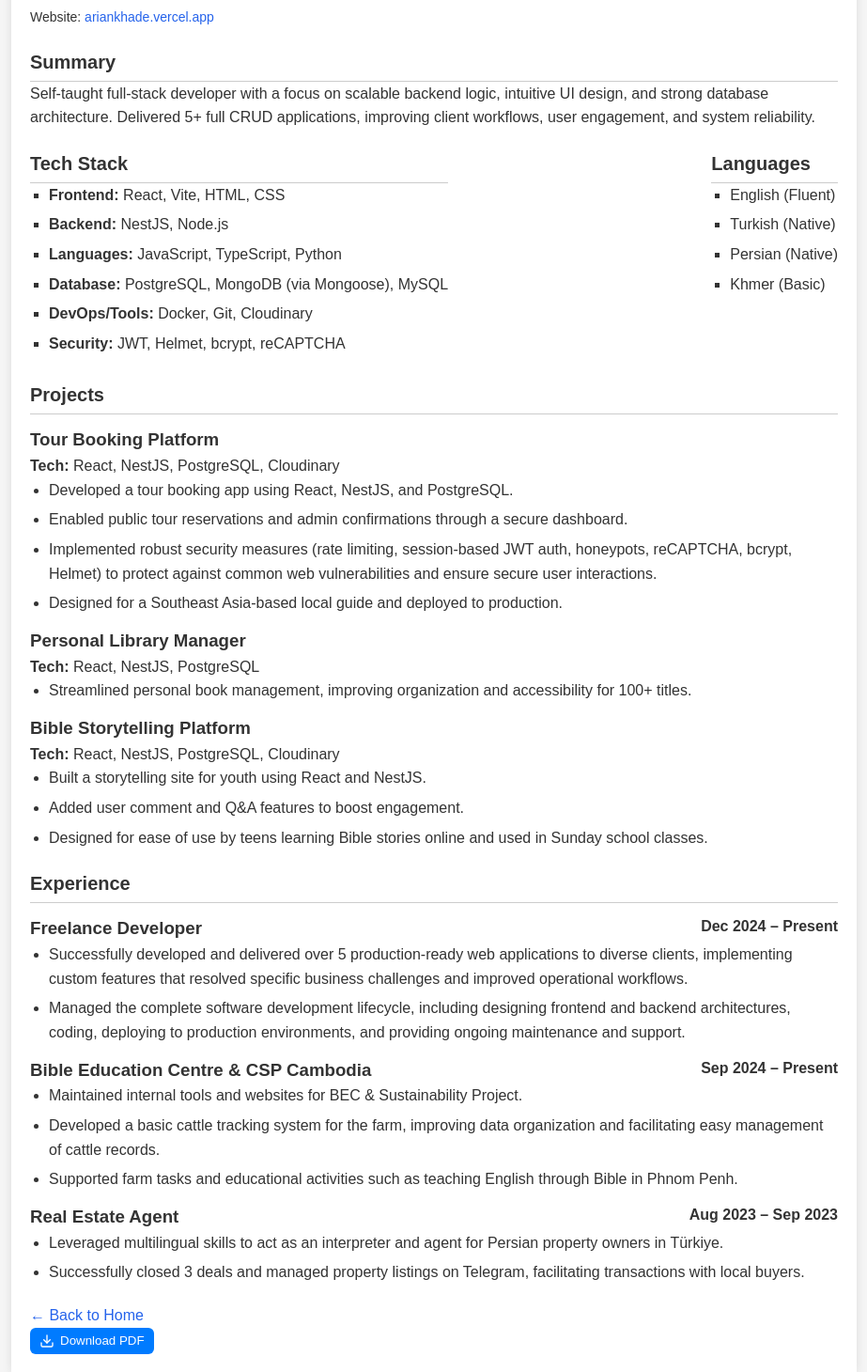
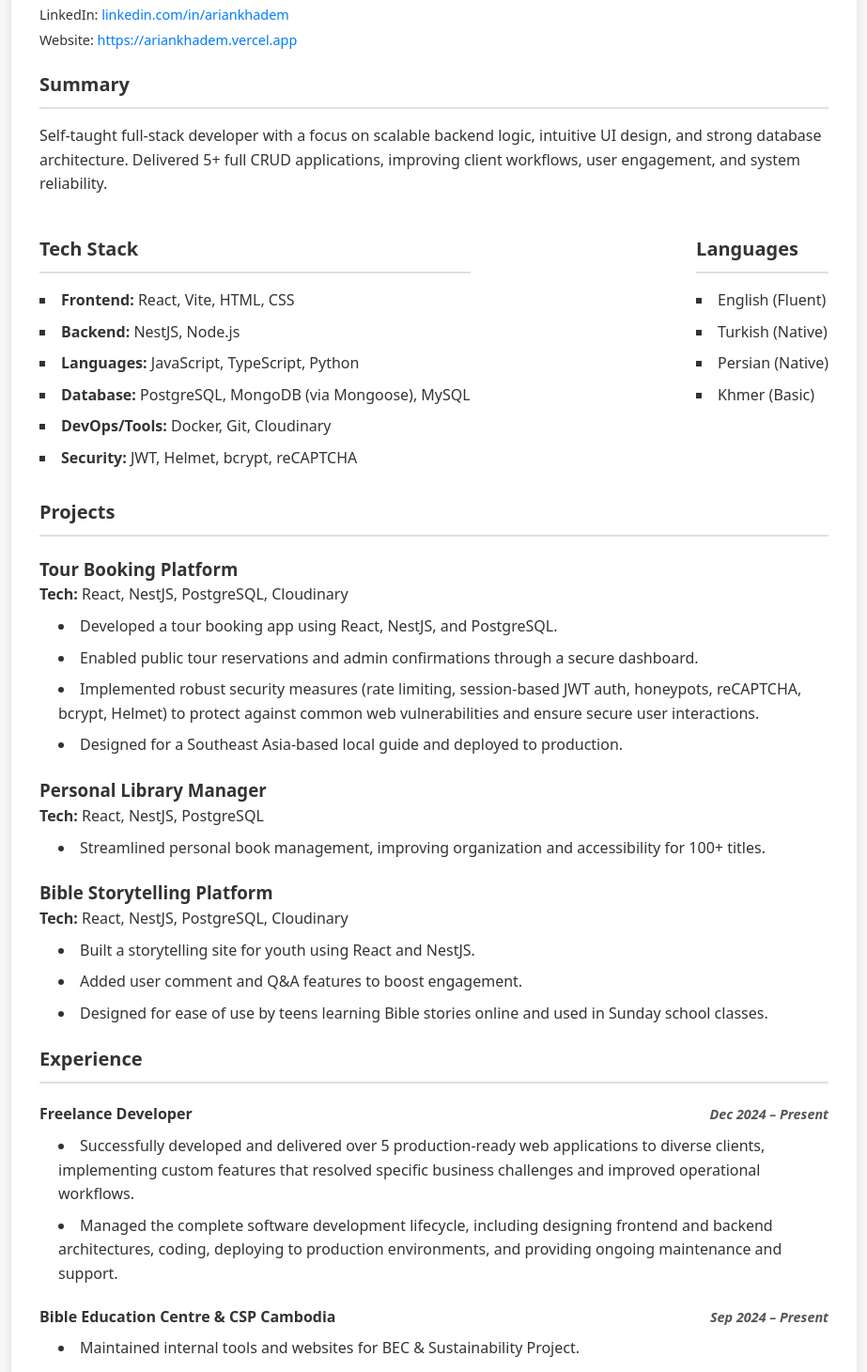
Before and after one commit to calledarian/Portfolio, a React (Create React App) app: page /resume in a window 1280 px wide. Shown: the part 200-1660 px from the top of the page at 94% size, without its empty margins (178-1101 px from the left). Built offline with nearby package versions, Linux system fonts and the light colour scheme.

Commit message:
new resume

```diff
--- a/src/Resume.css
+++ b/src/Resume.css
@@ -1,83 +1,252 @@
-.resume-container {
-  max-width: 900px;
-  margin: 20px auto;
-  padding: 20px;
-  font-family: Arial, sans-serif;
-  color: #333;
-  background: white;
-  box-shadow: 0 0 10px rgba(0,0,0,0.1);
+/* resume-improved.css */
+
+/* 1. ROOT & VARIABLES
+   ========================================================================== */
+/* Centralizing control for colors, fonts, and spacing.
+   Makes future updates (like adding a dark mode) trivial. */
+:root {
+  --primary-color: #007bff;
+  --primary-hover: #0056b3;
+  --text-color: #333;
+  --text-light: #555;
+  --border-color: #e0e0e0;
+  --background-color: #fff;
+  --page-background: #f7f7f7;
+  --shadow-color: rgba(0, 0, 0, 0.1);
+
+  --font-sans: system-ui, -apple-system, BlinkMacSystemFont, 'Segoe UI', Roboto, 'Helvetica Neue', Arial, sans-serif;
+  --spacing-base: 1.25rem; /* 20px */
 }
 
-.resume-header h1 {
+/* 2. MODERN RESET & BODY DEFAULTS
+   ========================================================================== */
+/* A simple reset for consistency across browsers. */
+*,
+*::before,
+*::after {
+  box-sizing: border-box;
   margin: 0;
-  font-size: 32px;
-  font-weight: bold;
+  padding: 0;
 }
 
-.title {
-  font-size: 18px;
-  margin-top: 4px;
+body {
+  font-family: var(--font-sans);
+  color: var(--text-color);
+  background-color: var(--page-background);
+  line-height: 1.6;
 }
 
-.contact-info p {
-  margin: 4px 0;
-  font-size: 14px;
+a {
+  color: var(--primary-color);
+  text-decoration: none;
 }
 
-.resume-section {
-  margin-top: 20px;
-}
-
-.resume-section h2 {
-  font-size: 20px;
-  border-bottom: 1px solid #ccc;
-  padding-bottom: 4px;
+a:hover {
+  text-decoration: underline;
 }
 
 ul {
-  padding-left: 20px;
+  list-style-position: inside;
+  padding-left: 0; /* Let list items handle their own padding */
 }
 
-ul li {
-  margin-bottom: 6px;
+/* 3. LAYOUT & CONTAINER
+   ========================================================================== */
+.resume-container {
+  max-width: 900px;
+  margin: var(--spacing-base) auto;
+  padding: calc(var(--spacing-base) * 1.5); /* 30px */
+  background: var(--background-color);
+  box-shadow: 0 4px 12px var(--shadow-color);
+  border-radius: 8px;
 }
 
 .columns-container {
   display: flex;
+  flex-wrap: wrap; /* Allows wrapping on smaller screens */
   justify-content: space-between;
-  gap: 20px;
+  gap: var(--spacing-base);
+  margin-top: var(--spacing-base);
 }
 
-.language-list, .tech-list {
-  list-style: square;
+/* 4. COMPONENT STYLES
+   ========================================================================== */
+.resume-header h1 {
+  font-size: 2rem; /* 32px */
+  font-weight: 700;
+  margin-bottom: 0.25rem;
 }
 
-.experience-item, .project-item {
-  margin-top: 12px;
+.resume-header .title {
+  font-size: 1.125rem; /* 18px */
+  color: var(--text-light);
+  font-weight: 500;
+  margin-bottom: 1rem;
+}
+
+.contact-info p {
+  font-size: 0.9rem; /* ~14px */
+  margin-bottom: 0.25rem;
+}
+
+.resume-section {
+  margin-top: var(--spacing-base);
+}
+
+.resume-section h2 {
+  font-size: 1.25rem; /* 20px */
+  border-bottom: 2px solid var(--border-color);
+  padding-bottom: 0.5rem;
+  margin-bottom: 1rem;
+}
+
+.tech-list li,
+.language-list li {
+  list-style-type: square;
+  margin-bottom: 0.5rem;
+}
+
+.project-item,
+.experience-item {
+  margin-top: 1.25rem;
+}
+
+.project-item ul,
+.experience-item ul {
+  padding-left: 1.25rem; /* Indent lists within sections */
+  margin-top: 0.5rem;
+}
+
+.project-item li,
+.experience-item li {
+  margin-bottom: 0.5rem;
 }
 
 .experience-header {
   display: flex;
   justify-content: space-between;
-  font-weight: bold;
+  align-items: baseline;
+  font-weight: 600;
+}
+
+.experience-header h3 {
+  font-size: 1rem;
+}
+
+.experience-header .date {
+  font-size: 0.9rem;
+  color: var(--text-light);
+  font-style: italic;
+}
+
+/* Footer & Download Button */
+.resume-footer {
+  display: flex;
+  justify-content: space-between;
+  align-items: center;
+  margin-top: calc(var(--spacing-base) * 1.5);
+  padding-top: var(--spacing-base);
+  border-top: 1px solid var(--border-color);
 }
 
 .download-button {
-  background-color: #007bff;
-  color: white;
-  padding: 6px 10px;
+  background-color: var(--primary-color);
+  color: var(--background-color);
+  padding: 0.6rem 1rem;
   border: none;
   border-radius: 6px;
   cursor: pointer;
   display: flex;
   align-items: center;
-  gap: 6px;
+  gap: 0.5rem;
+  font-size: 0.9rem;
+  font-weight: 600;
+  transition: background-color 0.2s ease-in-out, transform 0.1s ease;
 }
 
 .download-button:hover {
-  background-color: #0056b3;
+  background-color: var(--primary-hover);
+  text-decoration: none; /* Remove underline on hover for buttons */
 }
 
-.no-print {
-  margin-top: 20px;
+.download-button:active {
+  transform: scale(0.98);
 }
+
+/* ==========================================================================
+   5. ULTRA-COMPACT PRINT STYLES (Final Squeeze for Single Page)
+   ========================================================================== */
+@media print {
+  /* FINAL SQUEEZE: Smallest readable font size and very tight line height */
+  body {
+    background-color: var(--background-color);
+    font-size: 9pt; /* Reduced from 9.5pt */
+    line-height: 1.25; /* Reduced from 1.35 */
+  }
+
+  /* Hide non-printable elements */
+  .no-print {
+    display: none !important;
+  }
+
+  /* Remove shadows and borders for a flat, clean print look */
+  .resume-container {
+    max-width: 100%;
+    margin: 0;
+    padding: 0;
+    box-shadow: none;
+    border: none;
+    border-radius: 0;
+  }
+
+  /* Use the full page width and remove any screen transforms */
+  .print-wrapper {
+    width: 100%;
+    transform: none;
+  }
+
+  /* FINAL SQUEEZE: Minimal spacing between ALL elements */
+  .resume-section,
+  .columns-container,
+  .project-item,
+  .experience-item {
+    margin-top: 0.6rem;
+  }
+
+  .resume-header h1 {
+    margin-bottom: 0.1rem; /* Tighten space after name */
+  }
+  .resume-header .title {
+    margin-bottom: 0.6rem; /* Tighten space after title */
+  }
+
+  /* FINAL SQUEEZE: Almost no space below section titles */
+  .resume-section h2 {
+    margin-bottom: 0.4rem;
+    padding-bottom: 0.2rem;
+  }
+
+  /* FINAL SQUEEZE: Minimal space between list items */
+  .project-item ul,
+  .experience-item ul {
+    margin-top: 0.2rem;
+  }
+  .project-item li,
+  .experience-item li,
+  .tech-list li,
+  .language-list li {
+    margin-bottom: 0.15rem;
+  }
+
+  /* Make links look like normal text in print */
+  a {
+    color: inherit;
+    text-decoration: none;
+  }
+
+  /* FINAL SQUEEZE: Tighter page margins */
+  @page {
+    size: A4;
+    margin: 1.2cm; /* Reduced from 1.5cm */
+  }
+}
--- a/src/components/Resume.js
+++ b/src/components/Resume.js
@@ -2,34 +2,11 @@
 import { Link } from 'react-router-dom';
 import { Download } from 'lucide-react';
 import '../Resume.css';
-import html2canvas from 'html2canvas';
-import jsPDF from 'jspdf';
+
 
 function Resume() {
-    const handleDownload = async () => {
-        const element = document.querySelector('.print-wrapper');
-
-        if (!element) return;
-
-        const canvas = await html2canvas(element, {
-            scale: 2,
-            useCORS: true,
-        });
-
-        const imgData = canvas.toDataURL('image/png');
-
-        const pdf = new jsPDF({
-            orientation: 'portrait',
-            unit: 'mm',
-            format: 'a4',
-        });
-
-        const imgProps = pdf.getImageProperties(imgData);
-        const pdfWidth = pdf.internal.pageSize.getWidth();
-        const pdfHeight = (imgProps.height * pdfWidth) / imgProps.width;
-
-        pdf.addImage(imgData, 'PNG', 0, 0, pdfWidth, pdfHeight);
-        pdf.save('Arian_Khadem_Resume.pdf');
+    const handleDownload = () => {
+        window.print();
     };
     const currentYear = new Date().getFullYear();
     const age = currentYear - 2008;
@@ -45,7 +22,7 @@ function Resume() {
                         <p>Email: <a href="mailto:ariankhadem4@gmail.com">ariankhadem4@gmail.com</a></p>
                         <p>Telegram: <a href="https://t.me/calledarian" target="_blank" rel="noopener noreferrer">t.me/calledarian</a></p>
                         <p>LinkedIn: <a href="https://linkedin.com/in/ariankhadem" target="_blank" rel="noopener noreferrer">linkedin.com/in/ariankhadem</a></p>
-                        <p>Website: <a href='https://ariankhadem.vercel.app/' target='_blank' rel='noopener noreferrer'>ariankhade.vercel.app</a></p>
+                        <p>Website: <a href='https://ariankhadem.vercel.app/' target='_blank' rel='noopener noreferrer'>https://ariankhadem.vercel.app</a></p>
                     </div>
                 </header>
 
```
